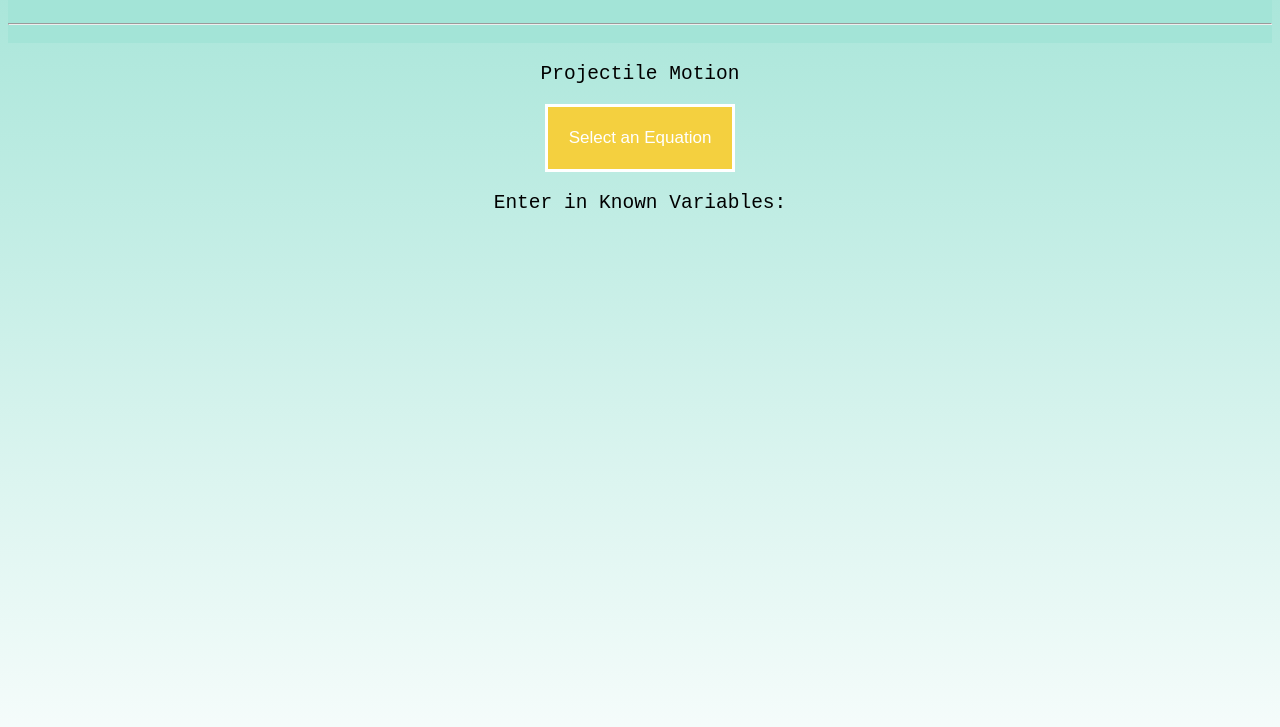
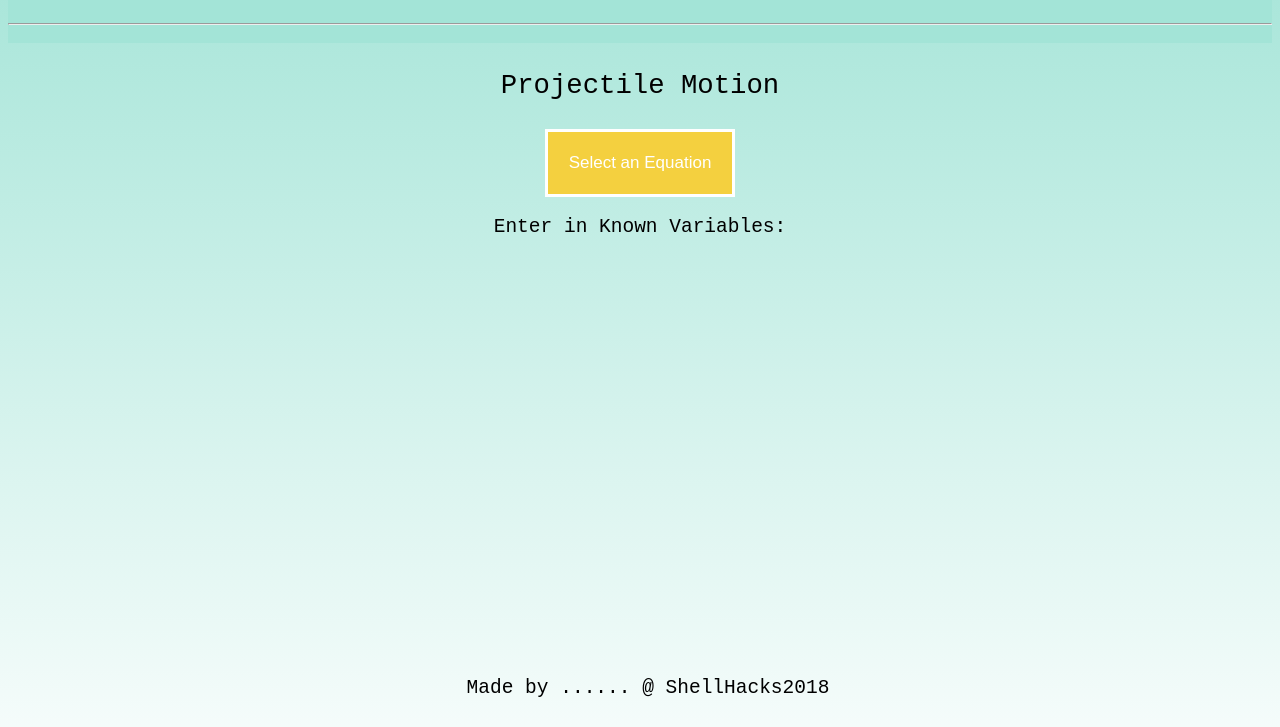
Before and after one commit to jenber23/SHphysics, a plain HTML site: page Website/index.html in a window 1280 px wide. Shown: the part 73-800 px from the top of the page. Drawn offline with Linux system fonts and the light colour scheme.

Commit message:
Website-update

```diff
--- a/Website/index.html
+++ b/Website/index.html
@@ -44,7 +44,7 @@
 
   .dd-content a {
     color: black;
-    padding: 12px 16px;
+    padding: 12px 18px;
     text-decoration: none;
     display: block;
   }
@@ -66,11 +66,13 @@
     -webkit-text-stroke-width: 2px;
     -webkit-text-stroke-color: black;
   }
-  /*.sup {
-  position: relative;
-  bottom: 1ex;
-  font-size: 80%;
-  }*/
+  footer{
+    position:absolute;
+   bottom:0;
+   width:100%;
+   height:50px;
+   font-size: 1em;
+  }
   </style>
   </head>
 <body>
@@ -79,7 +81,7 @@
   <hr>
 </header>
   <p></p>
-  <center><p>Projectile Motion</p><center>
+  <center><p style = font-size:1.4em>Projectile Motion</p><center>
     <p></p>
       <div class="dd">
         <button class="db">Select an Equation</button>
@@ -91,5 +93,6 @@
         </div>
       </div>
   <p>Enter in Known Variables:</p>
+  <footer>Made by ...... @ ShellHacks2018</footer>
 </body>
 </html>
```
